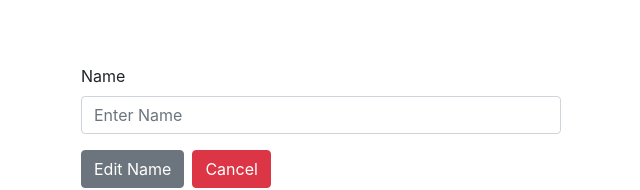
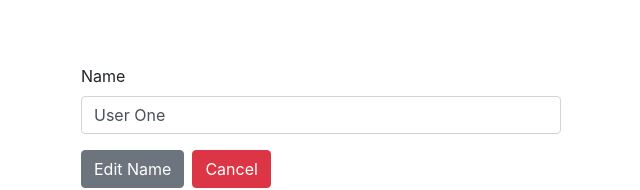
Before and after one commit to zachariah11jerobert/react-context-api-crud, a React (Create React App) app: page /edit/1 in a window 1280 px wide. Shown: the top 190 px of the page, without its empty margins (319-959 px from the left). Built offline with nearby package versions, Linux system fonts and the light colour scheme.

Commit message:
retrive data in text box throug route parameters

```diff
--- a/src/components/EditUser.js
+++ b/src/components/EditUser.js
@@ -1,15 +1,48 @@
-import {Link} from 'react-router-dom';
-import {Form,FormGroup,Label,Input,Button} from 'reactstrap';
+import { useState, useContext, useEffect } from "react";
+import { GlobalContext } from "../context/GlobalState";
+import { Link, useHistory } from "react-router-dom";
+import { v4 as uuid } from "uuid";
+import { Form, FormGroup, Label, Input, Button } from "reactstrap";
 
-export const EditUser = () => {
+export const EditUser = (props) => {
+  const [selectedUser, setSelectedUser] = useState({
+    id: "",
+    name: "",
+  });
+  const { users, editUser } = useContext(GlobalContext);
+  const history = useHistory();
+  const currentUserId = props.match.params.id;
+
+  useEffect(() => {
+    const userId = currentUserId;
+    const selectedUser = users.find((user) => user.id === Number(userId));
+    setSelectedUser(selectedUser);
+  }, [currentUserId, users]);
+
+  const onSubmit = () => {
+
+    history.push("/");
+  };
+
+  const onChange = (e) => {
+
+  };
+
   return (
-        <Form>
+    <Form onSubmit={onSubmit}>
       <FormGroup>
         <Label>Name</Label>
-                <Input type="text" placeholder="Enter Name"></Input>
+        <Input
+          type="text"
+          value={selectedUser.name}
+          onChange={onChange}
+          placeholder="Enter Name"
+        ></Input>
       </FormGroup>
       <Button type="submit">Edit Name</Button>
-            <Link to="/" className="btn btn-danger ml-2">Cancel</Link>
+      <Link to="/" className="btn btn-danger ml-2">
+        Cancel
+      </Link>
     </Form>
-    )
-}
+  );
+};
--- a/src/context/AppReducer.js
+++ b/src/context/AppReducer.js
@@ -11,6 +11,19 @@ export default (state, action) => {
       return {
         users: [action.payload, ...state.users],
       };
+
+    case "EDIT_USER":
+      const updateUser = action.payload;
+
+      const updateUsers = state.users.map((user) => {
+        if (user.id === updateUser.id) {
+          return updateUser;
+        }
+        return user;
+      });
+      return {
+        users: updateUser,
+      };
     default:
       return state;
   }
--- a/src/context/GlobalState.js
+++ b/src/context/GlobalState.js
@@ -32,12 +32,20 @@ export const GlobalProvider = ({ children }) => {
     });
   };
 
+  const editUser = (user) => {
+    dispatch({
+      type: "EDIT_USER",
+      payload: user,
+    });
+  };
+
   return (
     <GlobalContext.Provider
       value={{
         users: state.users,
         removeUser,
         addUser,
+        editUser
       }}
     >
       {children}
```
Lines whose indentation alone changed are shown as unchanged.
